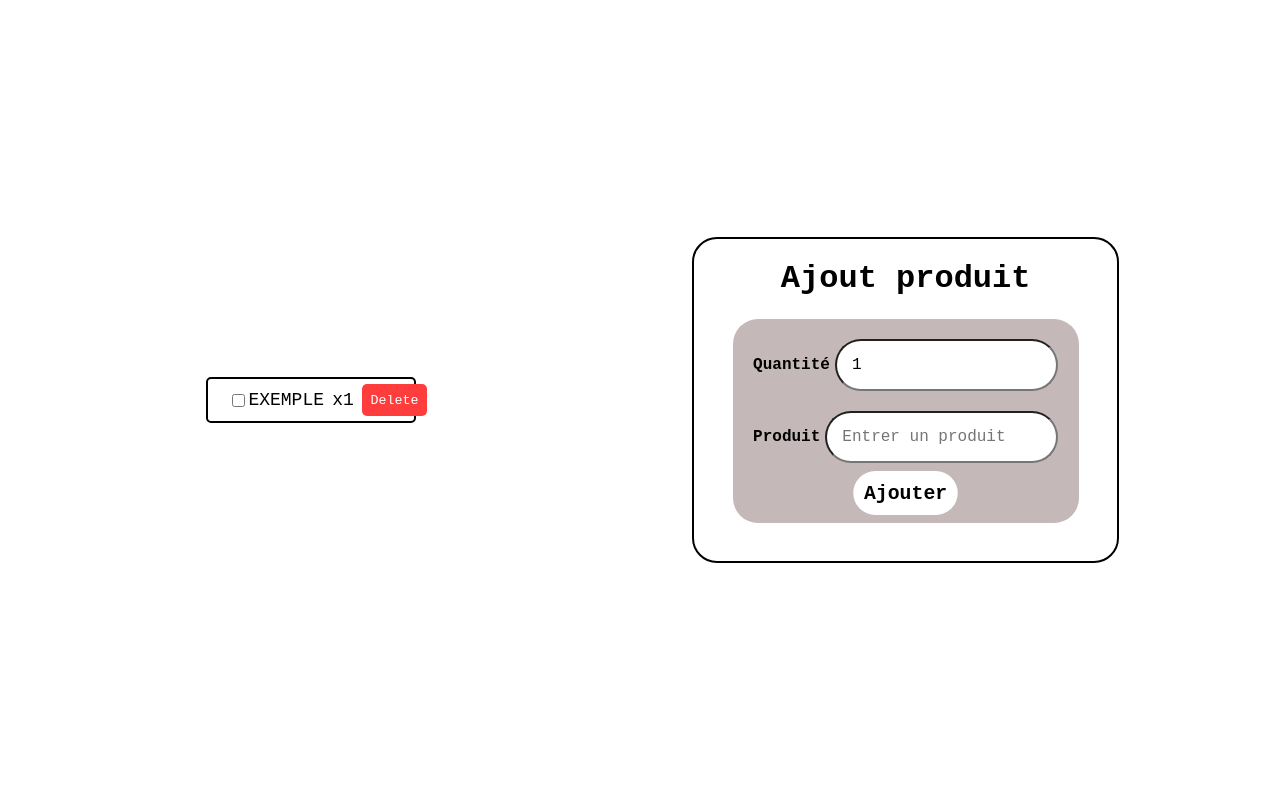
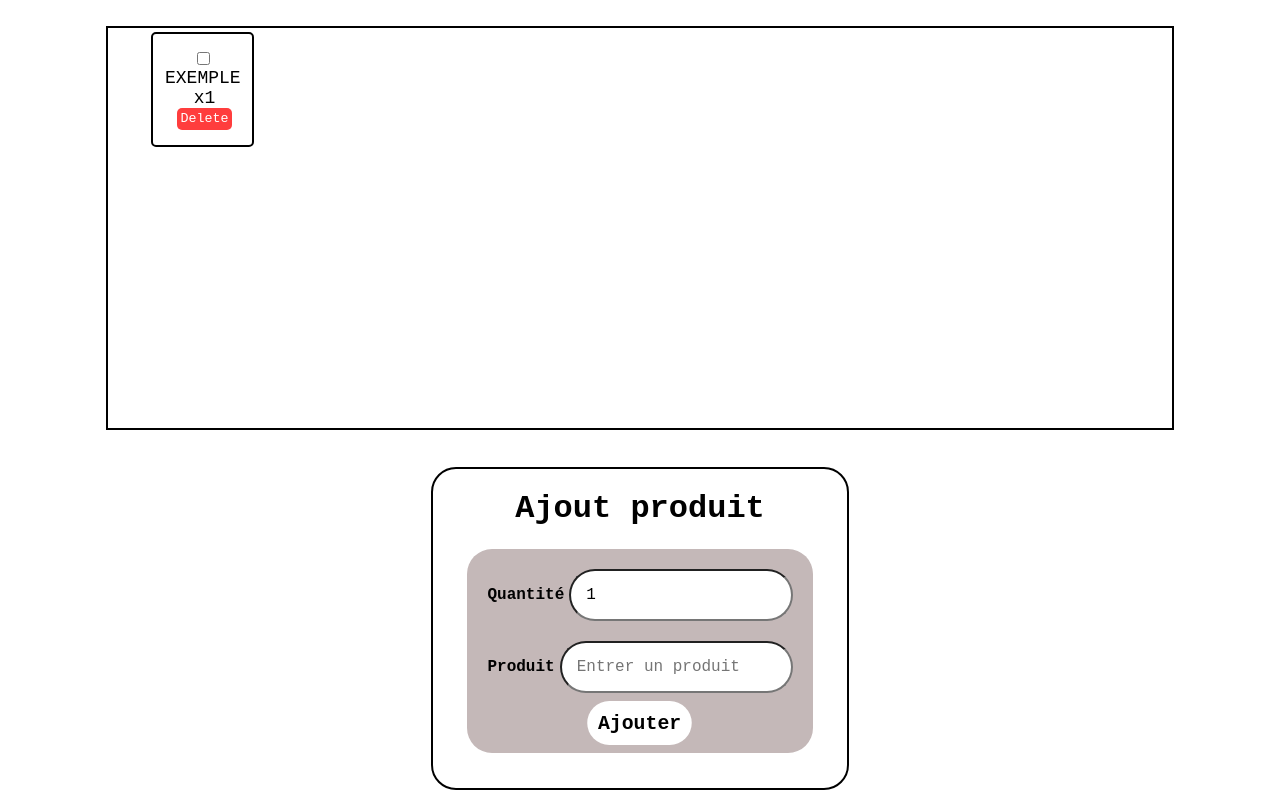
Before and after one commit to Romainub87/course, a React (Create React App) app: page / in a window 1280 px wide. Built offline with nearby package versions, Linux system fonts and the light colour scheme.

Commit message:
ajustement style appli course

```diff
--- a/src/components/App.js
+++ b/src/components/App.js
@@ -31,6 +31,7 @@ function App() {
   return (
     <div className="app">
       <ProductList
+      className="product-list"
         productList={productList}
         addProduct={AddProduct}
         removeProduct={DeleteProduct}
--- a/src/components/ProductItem.js
+++ b/src/components/ProductItem.js
@@ -1,8 +1,7 @@
 import "../styles/ProductItem.css";
 import { useState } from "react";
 
-function ProductItem({ product, nb, id,  removeProd }) {
-
+function ProductItem({ product, nb, id, removeProd }) {
   const [isCheck, setCheck] = useState(false);
 
   function check(bool) {
@@ -10,14 +9,27 @@ function ProductItem({ product, nb, id,  removeProd }) {
   }
 
   return (
-    <li className={`switch ${!isCheck ? "product-item-no-check": "product-item-check"}`}>
-      <input type="checkbox" value={isCheck} onChange={() => check(isCheck) }></input>
-      <span className="product-name">{product}</span>
-      <span className="product-nb"> x{nb}</span>
-      <button className="product-delete" onClick={() => removeProd(isCheck, id)}>
-        Delete
-      </button>
-    </li>
+    <div className="div-list-item">
+      <li
+        className={`switch ${
+          !isCheck ? "product-item-no-check" : "product-item-check"
+        }`}
+      >
+        <input
+          type="checkbox"
+          value={isCheck}
+          onChange={() => check(isCheck)}
+        ></input>
+        <span className="product-name">{product}</span>
+        <span className="product-nb"> x{nb}</span>
+        <button
+          className="product-delete"
+          onClick={() => removeProd(isCheck, id)}
+        >
+          Delete
+        </button>
+      </li>
+    </div>
   );
 }
 
--- a/src/styles/App.css
+++ b/src/styles/App.css
@@ -4,5 +4,10 @@
     height: 100vh;
     align-items: center;
     display: flex;
+    flex-wrap: wrap;
+    margin: auto;
     justify-content: space-around;
+    max-width: 90%;
+
+
 }
--- a/src/styles/ProductItem.css
+++ b/src/styles/ProductItem.css
@@ -1,16 +1,15 @@
 .product-item-no-check {
   font-family: "Courier New", Courier, monospace;
   display: flex;
+  flex-direction: column;
   justify-content: space-around;
   align-items: center;
   border: 2px solid black;
-  padding: 5px;
-  padding-left: 12%;
-  padding-right: 12%;
+  padding: 15px;
   border-radius: 5px;
-  width: fit-content;
   margin: 3%;
   font-size: large;
+  position: sticky;
 }
 
 .product-item-no-check .product-name {
@@ -34,17 +33,16 @@
 .product-item-check {
   font-family: "Courier New", Courier, monospace;
   display: flex;
+  flex-direction: column;
   justify-content: space-around;
   align-items: center;
   border: 2px solid black;
-  padding: 5px;
-  padding-left: 12%;
-  padding-right: 12%;
+  padding: 15px;
   border-radius: 5px;
-  width: fit-content;
   margin: 3%;
   font-size: large;
   opacity: 0.5;
+  position: sticky;
 }
 
 .product-item-check .product-name {
--- a/src/styles/ProductItem.min.css
+++ b/src/styles/ProductItem.min.css
@@ -1 +1 @@
-.product-item-no-check{font-family:"Courier New", Courier, monospace;display:flex;justify-content:space-around;align-items:center;border:2px solid black;padding:5px;padding-left:12%;padding-right:12%;border-radius:5px;width:fit-content;margin:3%;font-size:large}.product-item-no-check .product-name{text-transform:uppercase}.product-item-no-check .product-nb{margin-left:5%}.product-item-no-check .product-delete{margin-left:5%;border-radius:5px;border:none;padding:5%;background-color:#ff3d3d;font-family:"Courier New", Courier, monospace;color:white}.product-item-check{font-family:"Courier New", Courier, monospace;display:flex;justify-content:space-around;align-items:center;border:2px solid black;padding:5px;padding-left:12%;padding-right:12%;border-radius:5px;width:fit-content;margin:3%;font-size:large;opacity:0.5}.product-item-check .product-name{text-transform:uppercase}.product-item-check .product-nb{margin-left:5%}.product-item-check .product-delete{margin-left:5%;border-radius:5px;border:none;padding:5%;background-color:#ff3d3d;font-family:"Courier New", Courier, monospace;color:white}
+.product-item-no-check{font-family:"Courier New", Courier, monospace;display:flex;flex-direction:column;justify-content:space-around;align-items:center;border:2px solid black;padding:15px;border-radius:5px;margin:3%;font-size:large;position:sticky}.product-item-no-check .product-name{text-transform:uppercase}.product-item-no-check .product-nb{margin-left:5%}.product-item-no-check .product-delete{margin-left:5%;border-radius:5px;border:none;padding:5%;background-color:#ff3d3d;font-family:"Courier New", Courier, monospace;color:white}.product-item-check{font-family:"Courier New", Courier, monospace;display:flex;flex-direction:column;justify-content:space-around;align-items:center;border:2px solid black;padding:15px;border-radius:5px;margin:3%;font-size:large;opacity:0.5;position:sticky}.product-item-check .product-name{text-transform:uppercase}.product-item-check .product-nb{margin-left:5%}.product-item-check .product-delete{margin-left:5%;border-radius:5px;border:none;padding:5%;background-color:#ff3d3d;font-family:"Courier New", Courier, monospace;color:white}
--- a/src/styles/ProductItem.scss
+++ b/src/styles/ProductItem.scss
@@ -1,16 +1,17 @@
+
+
 .product-item-no-check {
   font-family: "Courier New", Courier, monospace;
   display: flex;
+  flex-direction: column;
   justify-content: space-around;
   align-items: center;
   border: 2px solid black;
-  padding: 5px;
-  padding-left: 12%;
-  padding-right: 12%;
+  padding: 15px;
   border-radius: 5px;
-  width: fit-content;
   margin: 3%;
   font-size: large;
+  position: sticky;
 
   .product-name {
     text-transform: uppercase;
@@ -34,17 +35,16 @@
 .product-item-check {
   font-family: "Courier New", Courier, monospace;
   display: flex;
+  flex-direction: column;
   justify-content: space-around;
   align-items: center;
   border: 2px solid black;
-  padding: 5px;
-  padding-left: 12%;
-  padding-right: 12%;
+  padding: 15px;
   border-radius: 5px;
-  width: fit-content;
   margin: 3%;
   font-size: large;
   opacity: 0.5;
+  position: sticky;
 
   .product-name {
     text-transform: uppercase;
--- a/src/styles/ProductList.css
+++ b/src/styles/ProductList.css
@@ -2,5 +2,10 @@ ul {
   display: flex;
   flex-direction: column;
   list-style: none;
-  align-items: center;
+  align-items: baseline;
+  border: 2px solid black;
+  height: 50vh;
+  width: 80vw;
+  overflow-y: scroll;
+  overflow-x: hidden;
 }
--- a/src/styles/ProductList.min.css
+++ b/src/styles/ProductList.min.css
@@ -1 +1 @@
-ul{display:flex;flex-direction:column;list-style:none;align-items:center}
+ul{display:flex;flex-direction:column;list-style:none;align-items:baseline;border:2px solid black;height:50vh;width:80vw;overflow-y:scroll;overflow-x:hidden}
--- a/src/styles/ProductList.scss
+++ b/src/styles/ProductList.scss
@@ -2,5 +2,10 @@ ul {
   display: flex;
   flex-direction: column;
   list-style: none;
-  align-items: center;
+  align-items: baseline;
+  border: 2px solid black;
+  height: 50vh;
+  width: 80vw;
+  overflow-y: scroll;
+  overflow-x: hidden;
 }
```
